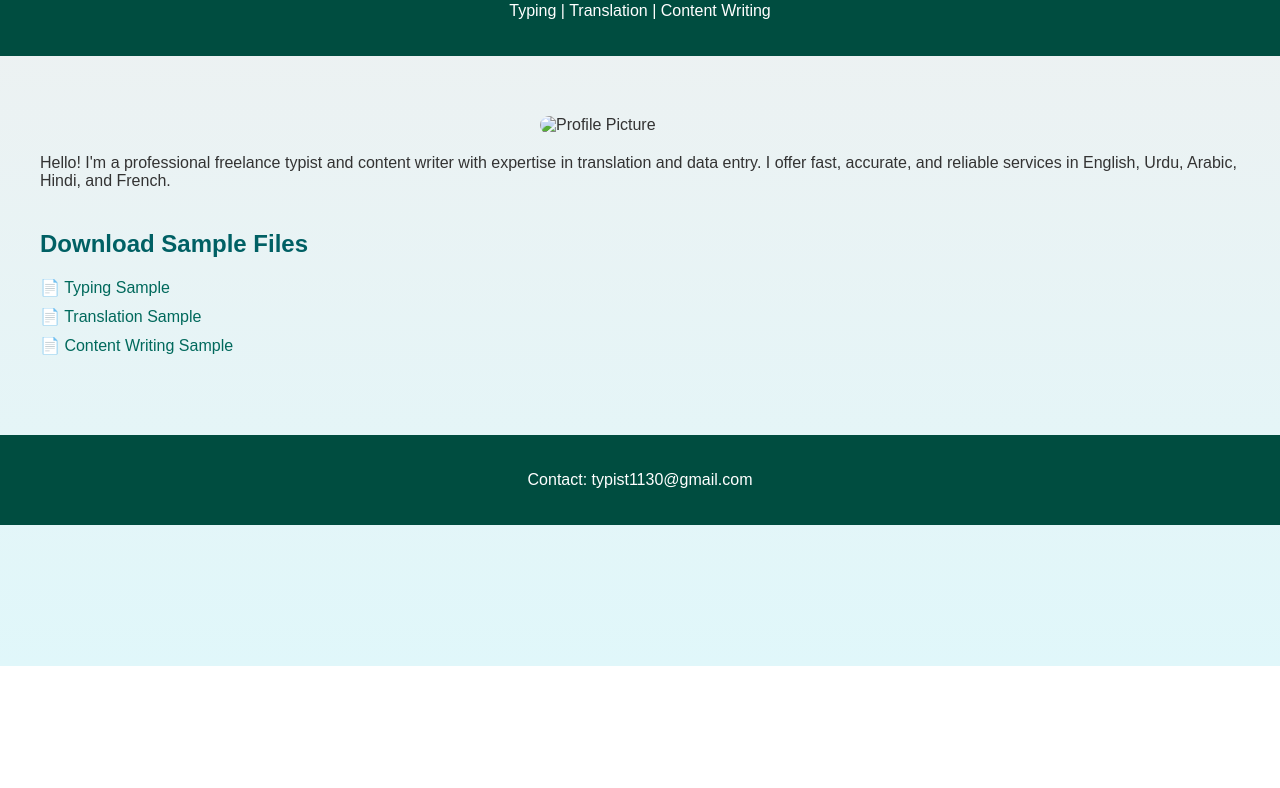
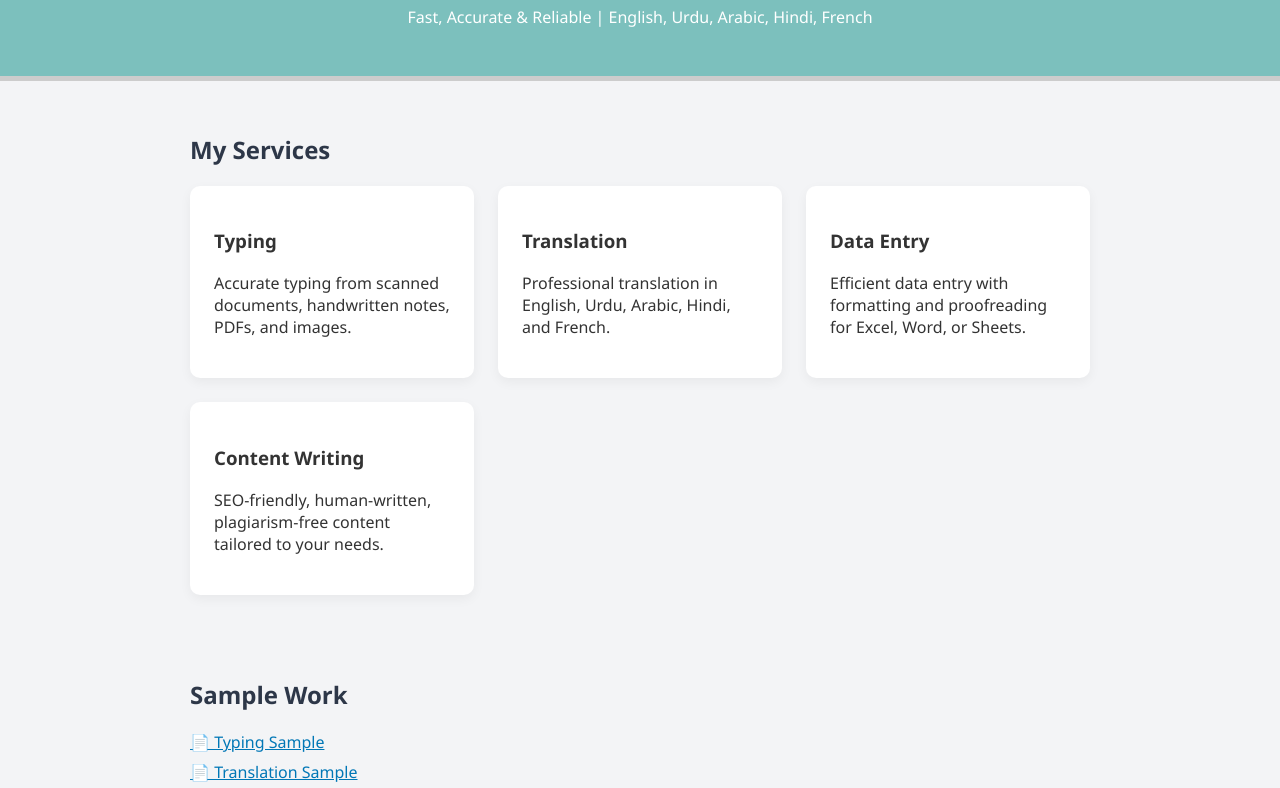
Before and after one commit to Typing-Task/typing-task.github.io, a plain HTML site: page index.html in a window 1280 px wide. Shown: the part 134-922 px from the top of the page. Before the commit the page ends 800 px from the top, so only its background shows below. Drawn offline with Linux system fonts and the light colour scheme.

Commit message:
Update index.html

```diff
--- a/index.html
+++ b/index.html
@@ -1,79 +1,103 @@
-`2<!DOCTYPE html>
+<!DOCTYPE html>
 <html lang="en">
 <head>
-    <meta charset="UTF-8">
-    <title>Typing, Translation & Content Writing Portfolio</title>
+  <meta charset="UTF-8" />
+  <meta name="viewport" content="width=device-width, initial-scale=1.0"/>
+  <title>Typing, Translation & Content Writing Services</title>
+  <link rel="stylesheet" href="style.css" />
   <style>
     body {
-            font-family: Arial, sans-serif;
-            background: linear-gradient(#f0f0f0, #e0f7fa);
+      font-family: 'Segoe UI', sans-serif;
+      background-color: #f3f4f6;
+      margin: 0;
       color: #333;
-            margin: 0;
-            padding: 0;
     }
     header {
-            background-color: #004d40;
+      background-color: #7cc0bd;
       color: white;
-            padding: 20px;
+      padding: 2rem;
       text-align: center;
+      border-bottom: 5px solid #ccc;
     }
-        .logo {
-            max-width: 150px;
+    header img {
+      max-width: 100px;
+      border-radius: 50%;
     }
-        .container {
-            padding: 40px;
+    section {
+      padding: 2rem;
+      max-width: 900px;
+      margin: auto;
     }
-        .section {
-            margin-bottom: 40px;
+    h1, h2 {
+      color: #2d3748;
     }
-        h2 {
-            color: #006064;
+    .services {
+      display: grid;
+      grid-template-columns: repeat(auto-fit, minmax(250px, 1fr));
+      gap: 1.5rem;
     }
-        .sample-list a {
+    .card {
+      background: white;
+      padding: 1.5rem;
+      border-radius: 10px;
+      box-shadow: 0 4px 12px rgba(0, 0, 0, 0.05);
+    }
+    .samples a {
       display: block;
-            margin: 10px 0;
-            color: #00695c;
-            text-decoration: none;
-        }
-        .sample-list a:hover {
-            text-decoration: underline;
+      margin: 0.5rem 0;
+      color: #0077b6;
     }
     footer {
-            background-color: #004d40;
-            color: white;
       text-align: center;
-            padding: 20px;
-        }
-        .profile-pic {
-            max-width: 200px;
-            border-radius: 12px;
-            display: block;
-            margin: 20px auto;
+      background: #e5e5e5;
+      padding: 1rem;
+      font-size: 0.9rem;
     }
   </style>
 </head>
 <body>
   <header>
-        <img src="images/logo.png" alt="Logo" class="logo">
-        <h1>Professional Freelance Services</h1>
-        <p>Typing | Translation | Content Writing</p>
+    <img src="images/logo.png" alt="Logo" />
+    <h1>Professional Typing, Translation & Content Writing Services</h1>
+    <p>Fast, Accurate & Reliable | English, Urdu, Arabic, Hindi, French</p>
   </header>
-    <div class="container">
-        <div class="section">
-            <img src="images/profile.jpg" alt="Profile Picture" class="profile-pic">
-            <p>Hello! I'm a professional freelance typist and content writer with expertise in translation and data entry. I offer fast, accurate, and reliable services in English, Urdu, Arabic, Hindi, and French.</p>
+
+  <section>
+    <h2>My Services</h2>
+    <div class="services">
+      <div class="card">
+        <h3>Typing</h3>
+        <p>Accurate typing from scanned documents, handwritten notes, PDFs, and images.</p>
       </div>
-        <div class="section">
-            <h2>Download Sample Files</h2>
-            <div class="sample-list">
-                <a href="samples/typing_sample.docx" download>📄 Typing Sample</a>
-                <a href="samples/translation_sample.docx" download>📄 Translation Sample</a>
-                <a href="samples/content_writing_sample.docx" download>📄 Content Writing Sample</a>
+      <div class="card">
+        <h3>Translation</h3>
+        <p>Professional translation in English, Urdu, Arabic, Hindi, and French.</p>
+      </div>
+      <div class="card">
+        <h3>Data Entry</h3>
+        <p>Efficient data entry with formatting and proofreading for Excel, Word, or Sheets.</p>
+      </div>
+      <div class="card">
+        <h3>Content Writing</h3>
+        <p>SEO-friendly, human-written, plagiarism-free content tailored to your needs.</p>
       </div>
     </div>
-    </div>
+  </section>
+
+  <section class="samples">
+    <h2>Sample Work</h2>
+    <a href="samples/Typing-Sample.pdf" target="_blank">📄 Typing Sample</a>
+    <a href="samples/Translation-Sample.pdf" target="_blank">📄 Translation Sample</a>
+    <a href="samples/Content-Writing-Sample.pdf" target="_blank">📄 Content Writing Sample</a>
+  </section>
+
+  <section>
+    <h2>Contact</h2>
+    <p>📧 Email: <strong>typist1130@gmail.com</strong></p>
+  </section>
+
   <footer>
-        <p>Contact: typist1130@gmail.com</p>
+    &copy; 2025 Typing-Task. All rights reserved.
   </footer>
 </body>
 </html>
```
Lines whose indentation alone changed are shown as unchanged.
